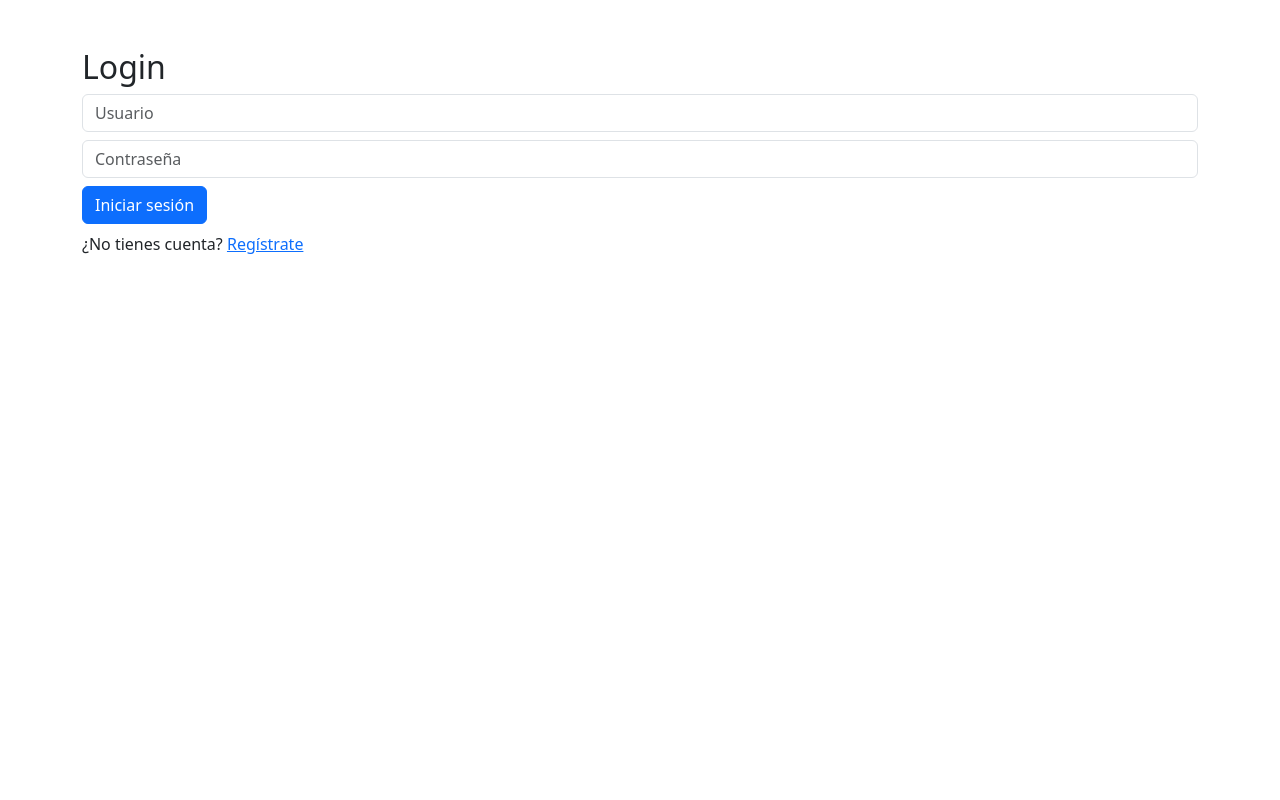
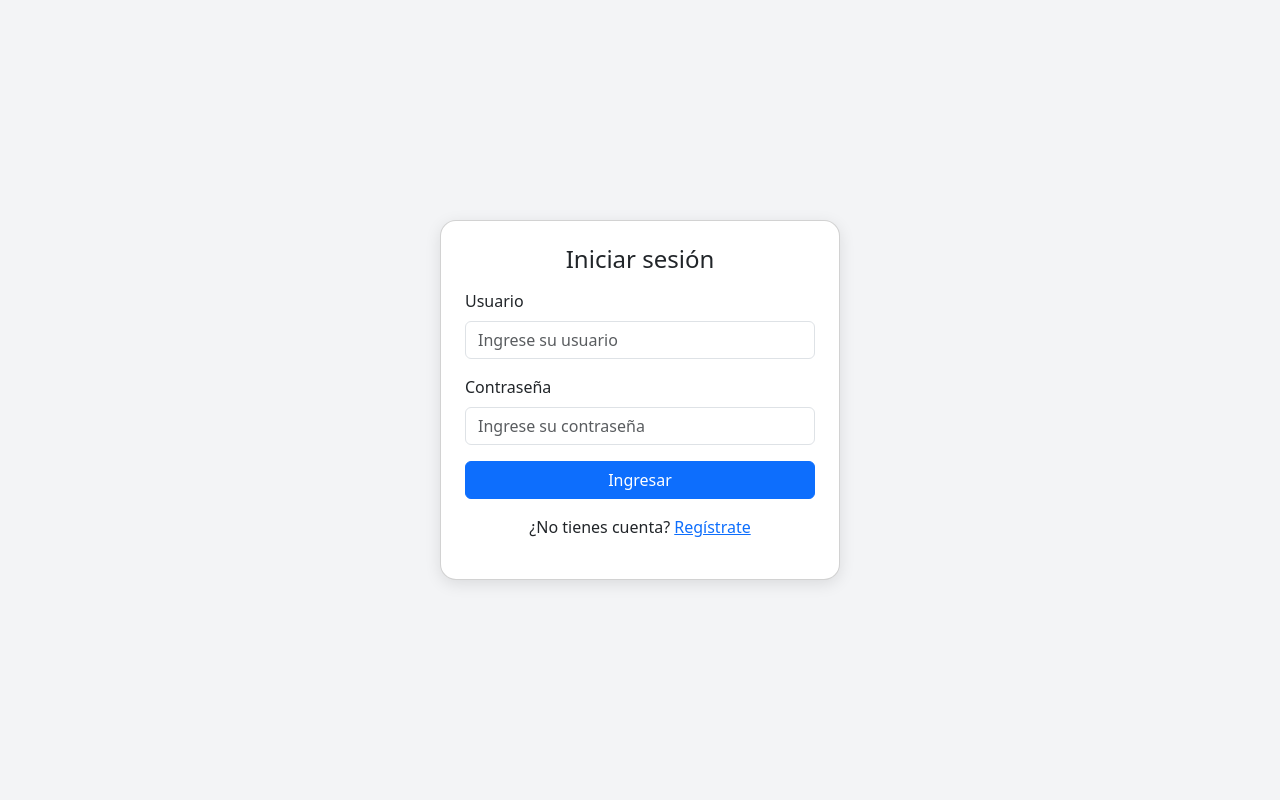
Before and after one commit to cervantesj1509/app_finanzas, a Flask app: page / in a window 1280 px wide. Run offline with Flask 3, Linux system fonts and the light colour scheme.

Commit message:
Update login.html

```diff
--- a/templates/login.html
+++ b/templates/login.html
@@ -1,17 +1,43 @@
 <!DOCTYPE html>
-<html>
+<html lang="es">
 <head>
-    <link href="https://cdn.jsdelivr.net/npm/bootstrap@5.3.3/dist/css/bootstrap.min.css" rel="stylesheet">
+  <meta charset="UTF-8">
+  <meta name="viewport" content="width=device-width, initial-scale=1">
+  <title>Iniciar Sesión</title>
+  <link href="https://cdn.jsdelivr.net/npm/bootstrap@5.3.3/dist/css/bootstrap.min.css" rel="stylesheet">
+  <style>
+    body {
+      background-color: #f3f4f6;
+      height: 100vh;
+      display: flex;
+      align-items: center;
+      justify-content: center;
+    }
+    .card {
+      width: 100%;
+      max-width: 400px;
+      box-shadow: 0 4px 16px rgba(0, 0, 0, 0.1);
+      border-radius: 1rem;
+    }
+  </style>
 </head>
-<body class="p-5">
-    <div class="container">
-        <h2>Login</h2>
-        <form action="/login" method="post">
-            <input class="form-control mb-2" type="text" name="usuario" placeholder="Usuario" required>
-            <input class="form-control mb-2" type="password" name="clave" placeholder="Contraseña" required>
-            <button class="btn btn-primary" type="submit">Iniciar sesión</button>
-        </form>
-        <p class="mt-2">¿No tienes cuenta? <a href="/registro">Regístrate</a></p>
-    </div>
+<body>
+  <div class="card p-4">
+    <h4 class="text-center mb-3">Iniciar sesión</h4>
+    <form action="/login" method="post">
+      <div class="mb-3">
+        <label for="usuario" class="form-label">Usuario</label>
+        <input type="text" class="form-control" id="usuario" name="usuario" placeholder="Ingrese su usuario" required>
+      </div>
+      <div class="mb-3">
+        <label for="clave" class="form-label">Contraseña</label>
+        <input type="password" class="form-control" id="clave" name="clave" placeholder="Ingrese su contraseña" required>
+      </div>
+      <div class="d-grid">
+        <button type="submit" class="btn btn-primary">Ingresar</button>
+      </div>
+    </form>
+    <p class="mt-3 text-center">¿No tienes cuenta? <a href="/registro">Regístrate</a></p>
+  </div>
 </body>
 </html>
```
